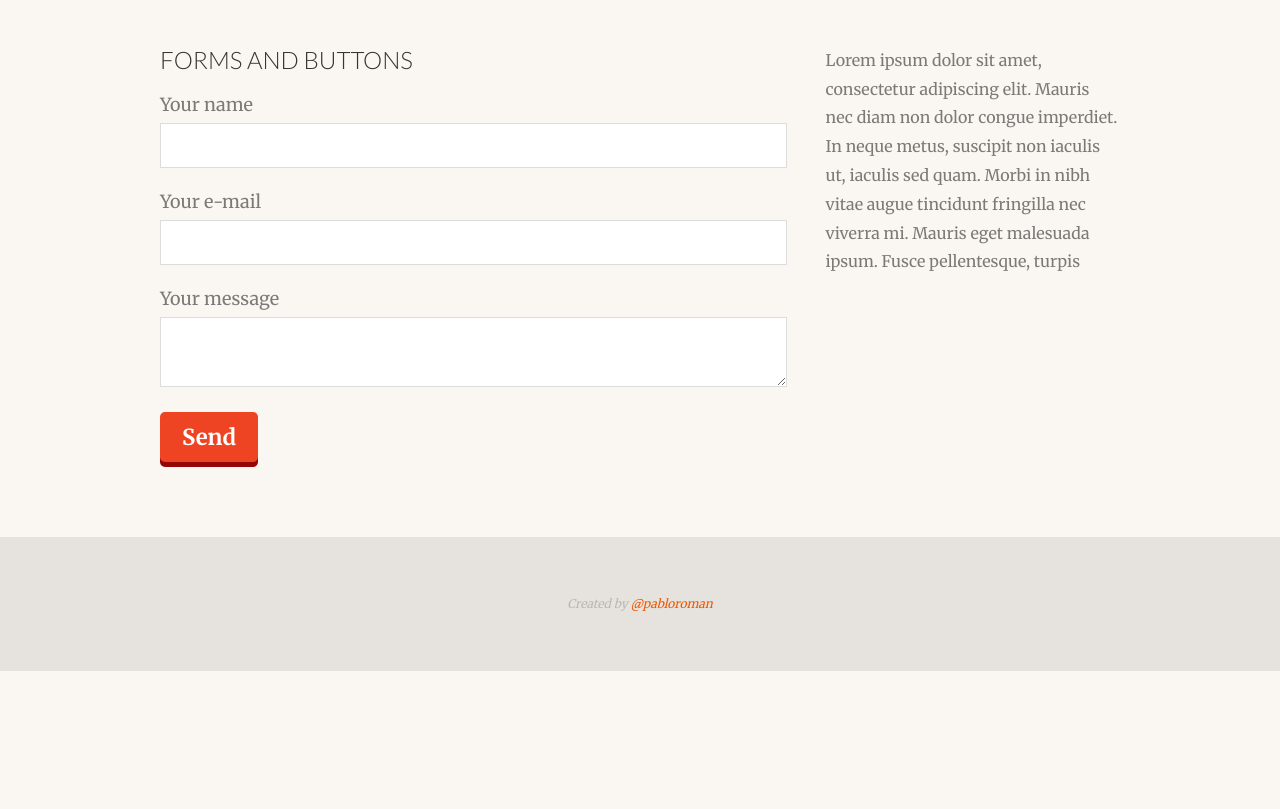
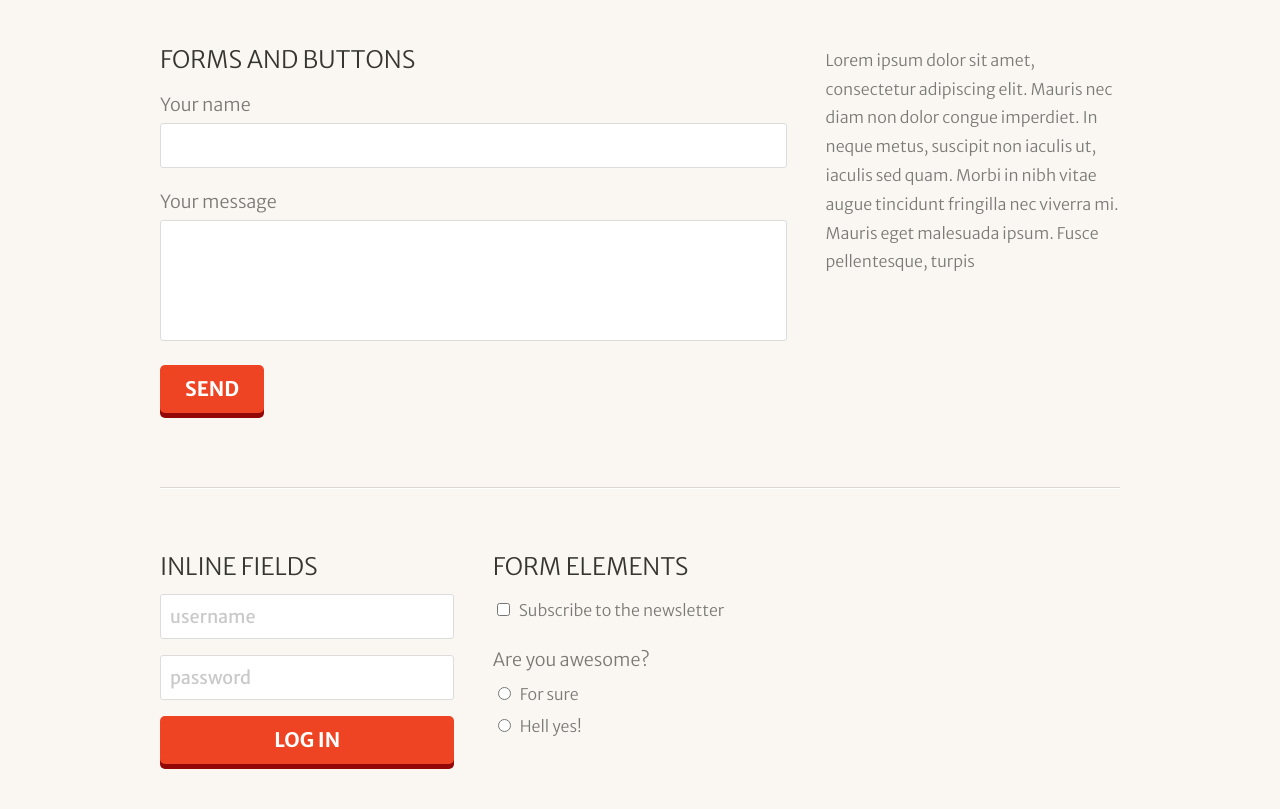
Before and after one commit to pabloroman/html5-archetype, a plain HTML site: page index.html in a window 1280 px wide. Shown: the part 2020-2829 px from the top of the page. Before the commit the page ends 2691 px from the top, so only its background shows below. Drawn offline with nearby package versions, Linux system fonts and the light colour scheme.

Commit message:
Changed base font, added some more form styles

```diff
--- a/index.html
+++ b/index.html
@@ -7,8 +7,7 @@
 	<title>HTML5 Archetype</title>
 
 	<link rel="stylesheet" href="stylesheets/base.css" type="text/css" media="all">
-	<link href='http://fonts.googleapis.com/css?family=Merriweather:400,700' rel='stylesheet' type='text/css'>
-	<link href='http://fonts.googleapis.com/css?family=Lato:300,700' rel='stylesheet' type='text/css'>
+	<link href='http://fonts.googleapis.com/css?family=Merriweather+Sans:300,700,400' rel='stylesheet' type='text/css'>
 
 	<!--[if lt IE 9]>
 	<script src="scripts/html5shiv.js"></script>
@@ -124,18 +123,14 @@
 					<h2>Forms and buttons</h2>
 					<form>
 						<fieldset>
-							<p>
+							<div class="row">
 								<label for="name">Your name</label>
-								<input type="text" name="name">
-							</p>
-							<p>
-								<label for="email">Your e-mail</label>
-								<input type="text" name="email">
-							</p>
-							<p>
+								<input type="text" id="name" name="name">
+							</div>
+							<div class="row">
 								<label for="message">Your message</label>
-								<textarea name="message"></textarea>
-							</p>
+								<textarea name="message" id="message" rows="4"></textarea>
+							</div>
 						</fieldset>
 						<input type="submit" value="Send">
 					</form>
@@ -143,6 +138,46 @@
 
 				<section class="column third">
 					<p>Lorem ipsum dolor sit amet, consectetur adipiscing elit. Mauris nec diam non dolor congue imperdiet. In neque metus, suscipit non iaculis ut, iaculis sed quam. Morbi in nibh vitae augue tincidunt fringilla nec viverra mi. Mauris eget malesuada ipsum. Fusce pellentesque, turpis</p>
+				</section>
+			</div>
+
+			<hr>
+
+			<div class="row">
+				<section class="column third">
+					<h2>Inline fields</h2>
+					<form>
+						<fieldset>
+							<div class="row">
+								<label for="username" class="infield">Username</label>
+								<input type="text" id="username" name="username" placeholder="username">
+							</div>
+							<div class="row">
+								<label for="password" class="infield">Password</label>
+								<input type="password" id="password" name="password" placeholder="password">
+							</div>
+						</fieldset>
+						<input type="submit" class="button-wide" value="Log in">
+					</form>
+				</section>
+
+				<section class="column third">
+					<h2>Form elements</h2>
+					<form>
+						<fieldset>
+							<div class="row">
+								<label for="newsletter" class="checkbox"><input type="checkbox" id="newsletter" name="newsletter">Subscribe to the newsletter</label>
+							</div>
+							<div class="row">
+								<label>Are you awesome?</label>
+								<label for="awesome-sure" class="radio"><input type="radio" id="awesome-sure" name="awesome">For sure</label>
+								<label for="awesome-yes" class="radio"><input type="radio" id="awesome-yes" name="awesome">Hell yes!</label>
+							</div>
+						</fieldset>
+					</form>
+				</section>
+
+				<section>
 				</section>
 			</div>
 		</div>
--- a/stylesheets/base.css
+++ b/stylesheets/base.css
@@ -45,7 +45,7 @@ img, object, embed { max-width: 100%; }
 
 /* =Headlines and text
 -------------------------------------------------------------- */
-h1, h2, h3, h4, h5, h6 { font-family: "Lato", Helvetica, Arial, sans-serif; font-weight: 300; line-height: 1.2; text-transform: uppercase; color: #363530; }
+h1, h2, h3, h4, h5, h6 { font-family: "Merriweather Sans", Helvetica, Arial, sans-serif; font-weight: 300; line-height: 1.2; text-transform: uppercase; color: #363530; }
 h1 a, h2 a, h3 a, h4 a, h5 a, h6 a, p a { font-weight: inherit; font-style: inherit; }
 
 h1 { font-size: 2.25em; letter-spacing: -1px; margin-bottom: 0.5em; }
@@ -64,24 +64,43 @@ small { font-size: 0.750em; }
 strong { font-weight: 700; }
 em { font-style: italic; }
 pre, code { font-family: Monaco, "Courier New", monospace; font-size: 85%; }
-input, textarea { font-family: "Helvetica", Arial, sans-serif; }
 
 /* =Layout
 -------------------------------------------------------------- */
-body { margin: 0; font-family: "Merriweather", Georgia, serif; font-size: 1em; font-weight: 400; line-height: 1.8; text-rendering: optimizeLegibility; color: #7C7A77; background: #FAF7F2; }
+body { margin: 0; font-family: "Merriweather Sans", Helvetica, Arial, sans-serif; font-size: 1em; font-weight: 400; line-height: 1.8; text-rendering: optimizeLegibility; color: #7C7A77; background: #FAF7F2; }
 section { padding: 2em 0; }
 .wrapper { width: 90%; max-width: 960px; margin: 0px auto; position: relative; }
 nav { float: right; }
 nav li { display: inline-block; }
 nav li a { display: block; padding: 0 0.625em; }
 
-/* =Buttons
+/* =Forms and Buttons
 -------------------------------------------------------------- */
-form label { line-height: 2em; font-size: 1.125em; }
+form .row { margin-bottom: 1em; }
+form label { line-height: 2em; font-size: 1.125em; display: block; position: relative; }
+form label.infield { opacity: 0; position: absolute; }
+form label.radio, form label.checkbox { font-weight: 300; font-size: 1em; color: #7C7A77; }
+
+input, textarea { font-size: 1.125em; width: 100%; font-family: inherit; font-weight: 400; padding: 0.5em; line-height: 1.4em; text-align: left; resize: none; outline: none; -webkit-appearance: none; -moz-appearance: none; border: 1px solid #dbdbdb; background: #fff; -webkit-border-radius: 3px; -moz-border-radius: 3px; border-radius: 3px; }
+input:focus, textarea:focus { border-color: #cbcac7; color: #303030; background-color: #fff;
+-webkit-box-shadow: 0 1px 1px rgba(0, 0, 0, 0.05) inset,0 0 6px rgba(0, 0, 0, 0.08);
+-moz-box-shadow: 0 1px 1px rgba(0,0,0,0.05) inset,0 0 6px rgba(0,0,0,0.08);
+box-shadow: 0 1px 1px rgba(0, 0, 0, 0.05) inset,0 0 6px rgba(0, 0, 0, 0.08); }
+
+::-webkit-input-placeholder { color: #c9c9c9; font-weight: 400; }
+:-moz-placeholder { color: #c9c9c9; }
+::-moz-placeholder { color: #c9c9c9; }
+:-ms-input-placeholder { color: #c9c9c9; }
+
+form input[type="checkbox"] { -webkit-appearance: checkbox; width: auto; margin-right: 0.5em; }
+form input[type="radio"] { -webkit-appearance: radio; width: auto; margin-right: 0.5em; }
+
 input[type="text"], input[type="password"], input[type="date"], input[type="datetime"], input[type="email"], input[type="number"], input[type="search"], input[type="tel"], input[type="time"], input[type="url"], textarea { font-size: 1.125em; width: 100%; font-family: inherit; font-weight: 700; padding: 0.5em; line-height: 1.4em; text-align: left; -webkit-appearance: none; border: 1px solid #dcdcdc; }
 
-form input[type="submit"], form button, a.button { font-size: 1.375em; display: inline-block; border: 0; font-weight: 700; padding: 0.5em 1em; font-family: inherit; -webkit-appearance: none; border-radius: 5px; margin-bottom: 0.5em; position: relative; color: #fff; background: #EF4423; box-shadow: 0 5px 0 #940707; }
+form input[type="submit"], form button, a.button { font-size: 1.25em; display: inline-block; border: 0; font-weight: 700; padding: 0.5em 1.25em; font-family: "Merriweather Sans", Helvetica, Arial, sans-serif; -webkit-appearance: none; border-radius: 5px; margin-bottom: 0.5em; position: relative; color: #fff; background: #EF4423; box-shadow: 0 5px 0 #940707; width: auto; text-transform: uppercase; text-align: center; }
 form input[type="submit"]:active, form button:active, a.button:active { box-shadow: 0 3px 0 #940707; top: 2px; }
+
+form input.button-wide { width: 100%; }
 
 /* =Icons
 -------------------------------------------------------------- */
@@ -113,7 +132,7 @@ a [class^="icon-"], a [class*=" icon-"] { display: inline-block; text-decoration
 /* =Example (Remove this)
 -------------------------------------------------------------- */
 #column-example .column { background: #E6E2DD; text-align: center; margin-bottom: 2em; padding: 1em 0; }
-header { background: #fff; box-shadow: 0 2px 2px rgba(0,0,0,0.2); height: 3em; line-height: 3em; font-family: "Lato", Helvetica, Arial, sans-serif; }
+header { background: #fff; box-shadow: 0 2px 2px rgba(0,0,0,0.2); height: 3em; line-height: 3em; font-family: "Merriweather Sans", Helvetica, Arial, sans-serif; }
 header .logo { float: left; font-size: 1em; font-weight: 700; text-transform: uppercase; }
 .colophon { text-align: center; color: #BBB8B4; font-style: italic; font-size: 0.75em; }
 footer { background: #E6E2DD; padding: 2em 0; }
```
